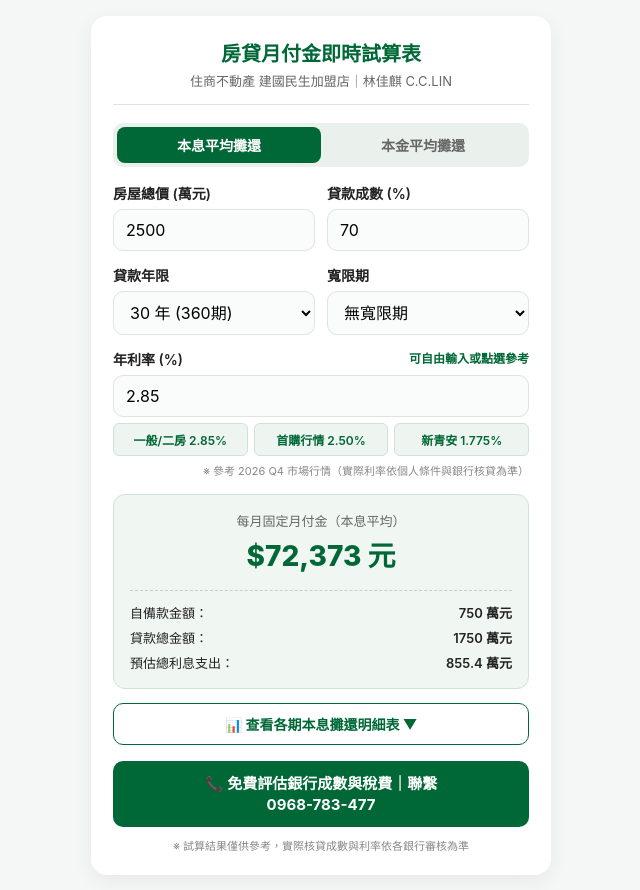
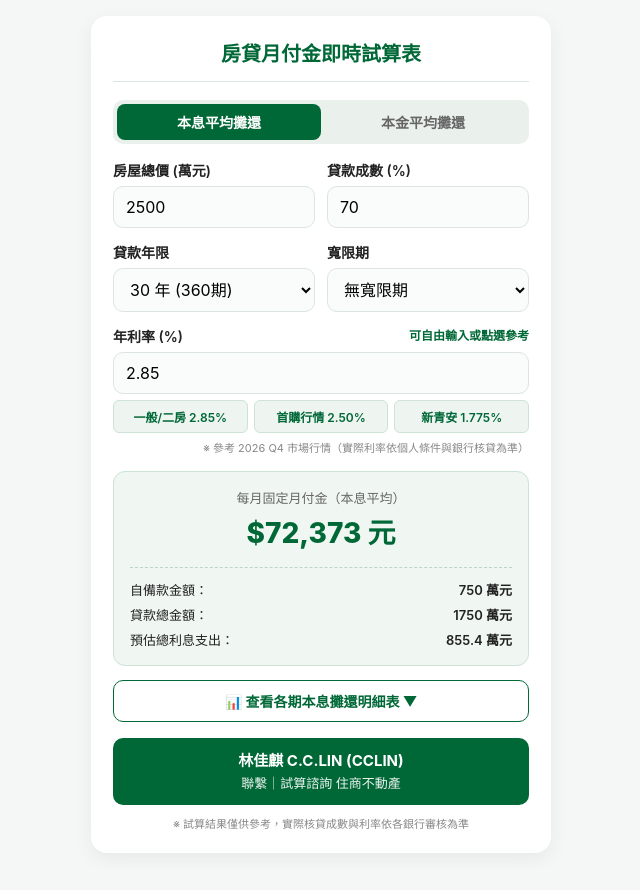
Before and after one commit to ekls9521436/loan, a plain HTML site: page index.html in a window 1280 px wide. Shown: the whole page, without its empty margins (319-959 px from the left). After the commit the page ends 869 px from the top, so only its background shows below. Drawn offline with Linux system fonts and the light colour scheme.

Commit message:
Update title and contact information in index.html

```diff
--- a/index.html
+++ b/index.html
@@ -3,7 +3,7 @@
 <head>
   <meta charset="UTF-8">
   <meta name="viewport" content="width=device-width, initial-scale=1.0">
-  <title>房貸月付金即時試算表｜住商不動產 林佳麒 C.C.LIN</title>
+  <title>房貸月付金即時試算表｜林佳麒 C.C.LIN (CCLIN)｜住商不動產</title>
   <style>
     :root { --primary: #006837; --bg: #f4f7f5; --card: #ffffff; --text: #222; --muted: #666; --border: #dce5df; }
     * { box-sizing: border-box; font-family: -apple-system, BlinkMacSystemFont, "Noto Sans TC", sans-serif; }
@@ -11,7 +11,6 @@
     .container { width: 100%; max-width: 460px; background: var(--card); border-radius: 16px; padding: 22px; box-shadow: 0 6px 20px rgba(0,0,0,0.06); }
     .header { text-align: center; border-bottom: 1px solid var(--border); padding-bottom: 14px; margin-bottom: 18px; }
     .header h1 { margin: 0; font-size: 20px; color: var(--primary); }
-    .header p { margin: 4px 0 0; font-size: 13px; color: var(--muted); }
     .form-group { margin-bottom: 14px; }
     label { display: flex; justify-content: space-between; font-size: 14px; font-weight: 600; margin-bottom: 6px; }
     label span { color: var(--primary); font-size: 12px; }
@@ -42,7 +41,9 @@
     td { padding: 7px 6px; border-bottom: 1px solid #f0f0f0; }
     tr:nth-child(even) { background: #fafcfb; }
     .more-btn { width: 100%; padding: 8px; background: #f4f7f5; border: none; border-top: 1px solid var(--border); color: var(--primary); font-size: 12px; font-weight: 600; cursor: pointer; }
-    .cta-btn { display: block; width: 100%; text-align: center; margin-top: 16px; padding: 12px; background: var(--primary); color: #fff; text-decoration: none; font-weight: 700; font-size: 15px; line-height: 1.4; border-radius: 10px; }
+    .cta-btn { display: block; width: 100%; text-align: center; margin-top: 16px; padding: 12px; background: var(--primary); color: #fff; text-decoration: none; font-weight: 700; font-size: 15px; line-height: 1.45; border-radius: 10px; transition: background 0.2s; }
+    .cta-btn:hover { background: #00522b; }
+    .btn-sub { display: block; font-size: 13px; font-weight: 500; opacity: 0.92; margin-top: 2px; }
     .note { text-align: center; font-size: 11px; color: #888; margin-top: 10px; }
   </style>
 </head>
@@ -50,7 +51,6 @@
   <div class="container">
     <div class="header">
       <h1>房貸月付金即時試算表</h1>
-      <p>住商不動產 建國民生加盟店｜林佳麒 C.C.LIN</p>
     </div>
     <div class="tabs">
       <div class="tab active" id="tab-pi" onclick="setMode('pi')">本息平均攤還</div>
@@ -128,7 +128,10 @@
       <button type="button" class="more-btn" id="more-btn" onclick="showAllRows()">顯示全部期數 ▼</button>
     </div>
 
-    <a href="tel:0968783477" class="cta-btn">📞 免費評估銀行成數與稅費｜聯繫<br>0968-783-477</a>
+    <a href="https://ekls9521436.github.io/" class="cta-btn">
+      林佳麒 C.C.LIN (CCLIN)
+      <span class="btn-sub">聯繫｜試算諮詢 住商不動產</span>
+    </a>
     <div class="note">※ 試算結果僅供參考，實際核貸成數與利率依各銀行審核為準</div>
   </div>
   <script>
```
